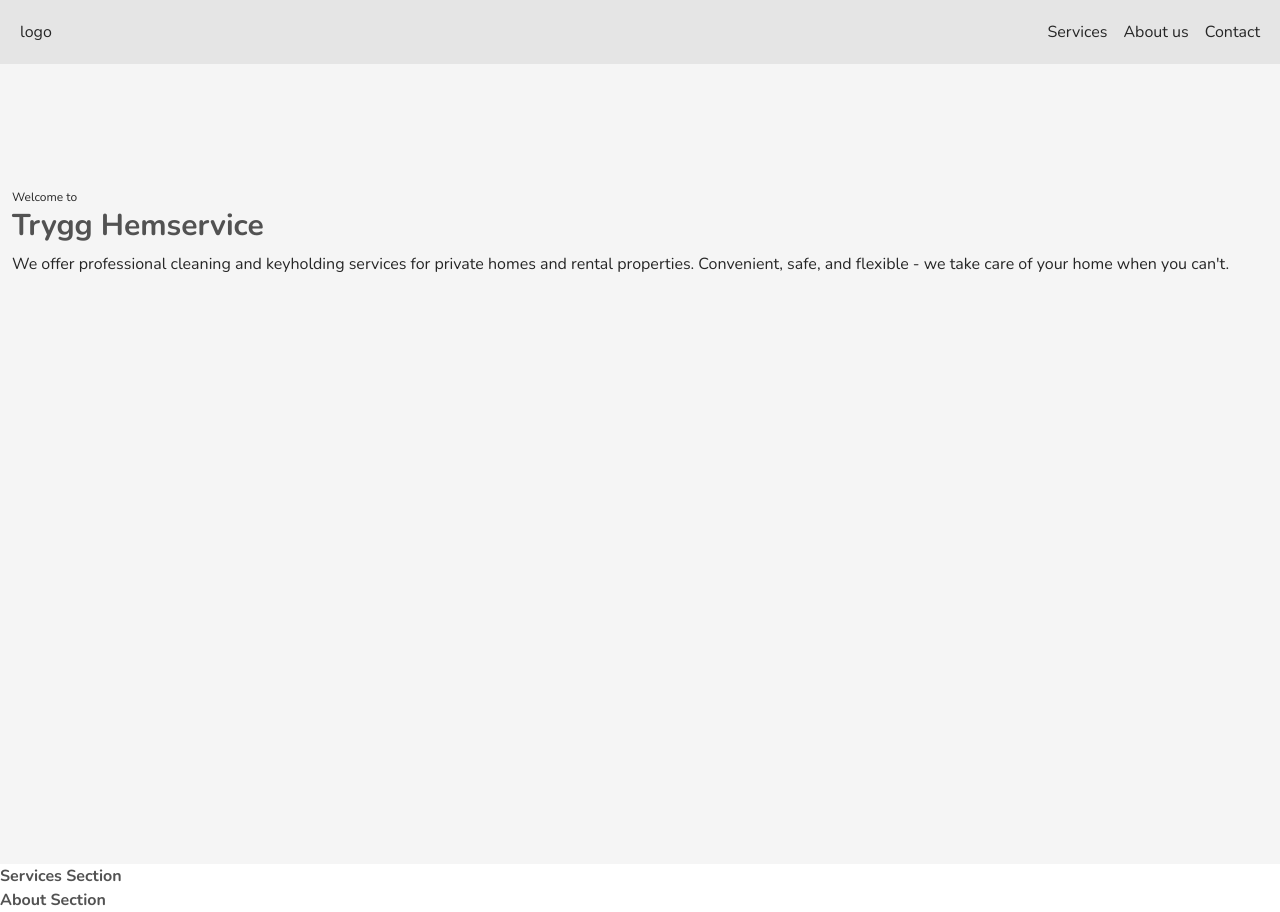
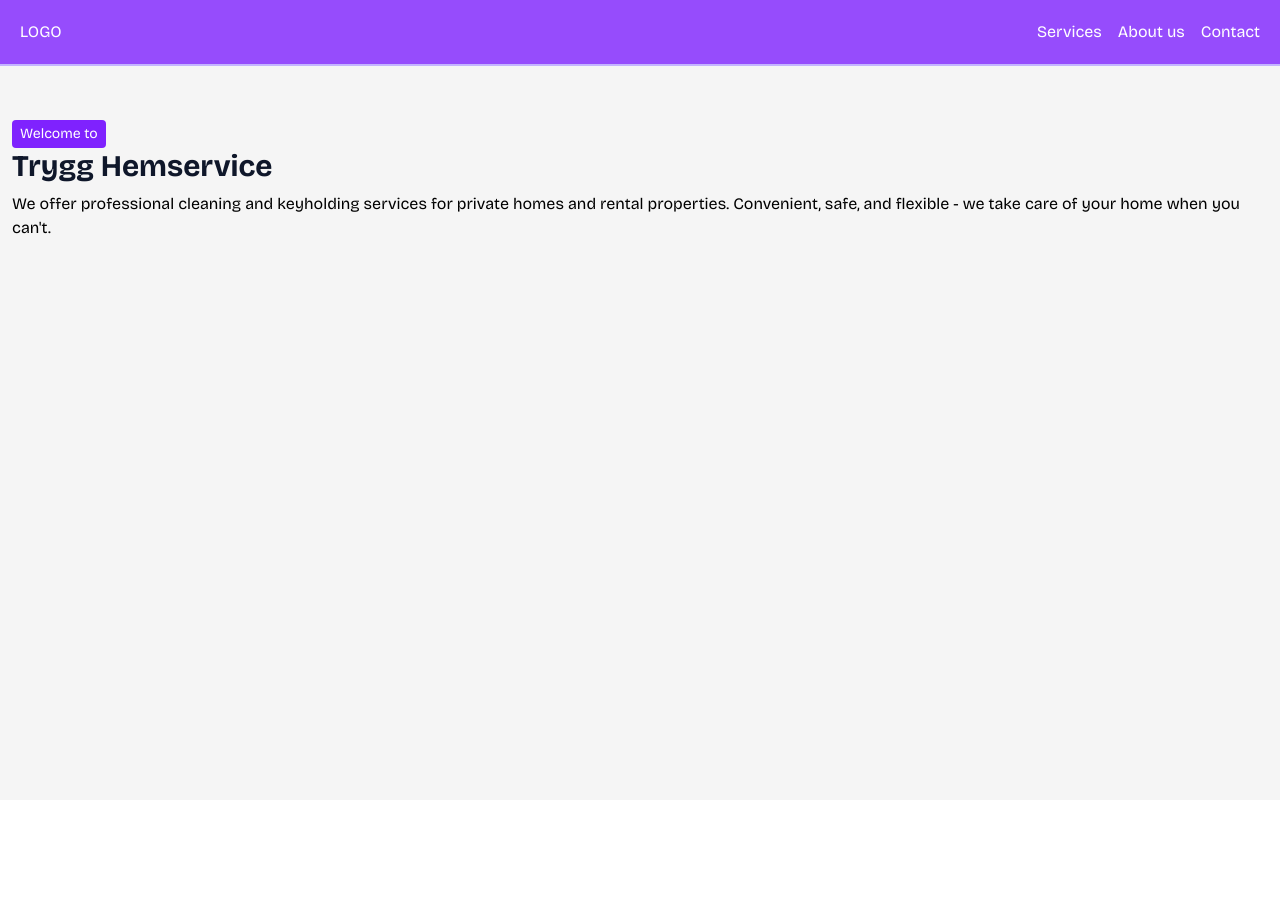
Before and after one commit to scmo-1/TryggHemservice, a Next.js app: page /en in a window 1280 px wide. After the commit the page ends 800 px from the top, so only its background shows below. Built offline with nearby package versions, Linux system fonts and the light colour scheme.

Commit message:
styling Header + Label component

```diff
--- a/package.json
+++ b/package.json
@@ -9,6 +9,7 @@
     "lint": "eslint"
   },
   "dependencies": {
+    "clsx": "^2.1.1",
     "lucide-react": "^0.542.0",
     "next": "15.5.2",
     "postcss": "^8.5.6",
--- a/src/app/[lang]/globals.css
+++ b/src/app/[lang]/globals.css
@@ -1,13 +1,11 @@
 @import "tailwindcss";
 
 :root {
-  --color-body: #262626;
-  --color-heading: #525252;
+  --color-heading: #0f172a;
 }
 
 body {
   font-weight: 400;
-  color: var(--color-body);
 }
 
 h1,
--- a/src/app/[lang]/layout.jsx
+++ b/src/app/[lang]/layout.jsx
@@ -1,13 +1,13 @@
 import { getContent } from "@/lib/getContent";
 import "./globals.css";
-import { Nunito } from "next/font/google";
+import { Bricolage_Grotesque } from "next/font/google";
 import Header from "@/components/ui/Header";
 
 export const metadata = {};
 
-const nunito = Nunito({
+const nunito = Bricolage_Grotesque({
   subsets: ["latin"],
-  weight: ["400", "700"],
+  weight: ["400", "600", "700"],
   display: "swap",
 });
 
--- a/src/app/[lang]/page.jsx
+++ b/src/app/[lang]/page.jsx
@@ -10,8 +10,6 @@ export default async function Home({ params }) {
   return (
     <div className="flex flex-col">
       <HeroSection content={content} />
-      <ServicesSection content={content} />
-      <AboutSection content={content} />
     </div>
   );
 }
--- a/src/components/sections/HeroSection.jsx
+++ b/src/components/sections/HeroSection.jsx
@@ -1,10 +1,11 @@
 import React from "react";
+import Label from "../ui/Label";
 
 function HeroSection({ content }) {
   return (
     <section className="bg-neutral-100 w-screen h-screen pt-30 p-3">
       <article className="">
-        <span className="text-xs"> {content.hero.subtitle} </span>
+        <Label text={content.hero.subtitle} primary />
         <h1 className="text-3xl"> {content.hero.title} </h1>
         <p className="text-base mt-2 w-"> {content.hero.desc} </p>
       </article>
--- a/src/components/ui/Header.jsx
+++ b/src/components/ui/Header.jsx
@@ -3,10 +3,10 @@ import { Menu } from "lucide-react";
 
 function Header({ content }) {
   return (
-    <header className="bg-neutral-200 flex justify-between p-5">
-      logo
+    <header className="bg-violet-600/80 text-white fixed top-0 left-0 right-0 flex justify-between p-5 border-b-2 border-violet-300">
+      <a href="#"> LOGO </a>
       <nav>
-        <Menu className=" xl:hidden" />
+        <Menu className="xl:hidden" size={48} />
         <ul className="hidden xl:flex gap-4">
           <li>
             <a href="#"> {content.services} </a>
--- /dev/null
+++ b/src/components/ui/Label.jsx
@@ -0,0 +1,17 @@
+import React from "react";
+import clsx from "clsx";
+
+function Label({ text, primary }) {
+  return (
+    <div
+      className={clsx(
+        "w-fit px-2 py-1 text-center text-sm text-white rounded-sm",
+        primary ? "bg-violet-600" : "bg-indigo-950"
+      )}
+    >
+      <span> {text} </span>
+    </div>
+  );
+}
+
+export default Label;
```
Also changed, not shown: 1 other file (tests, documents, lock files or other folders).
